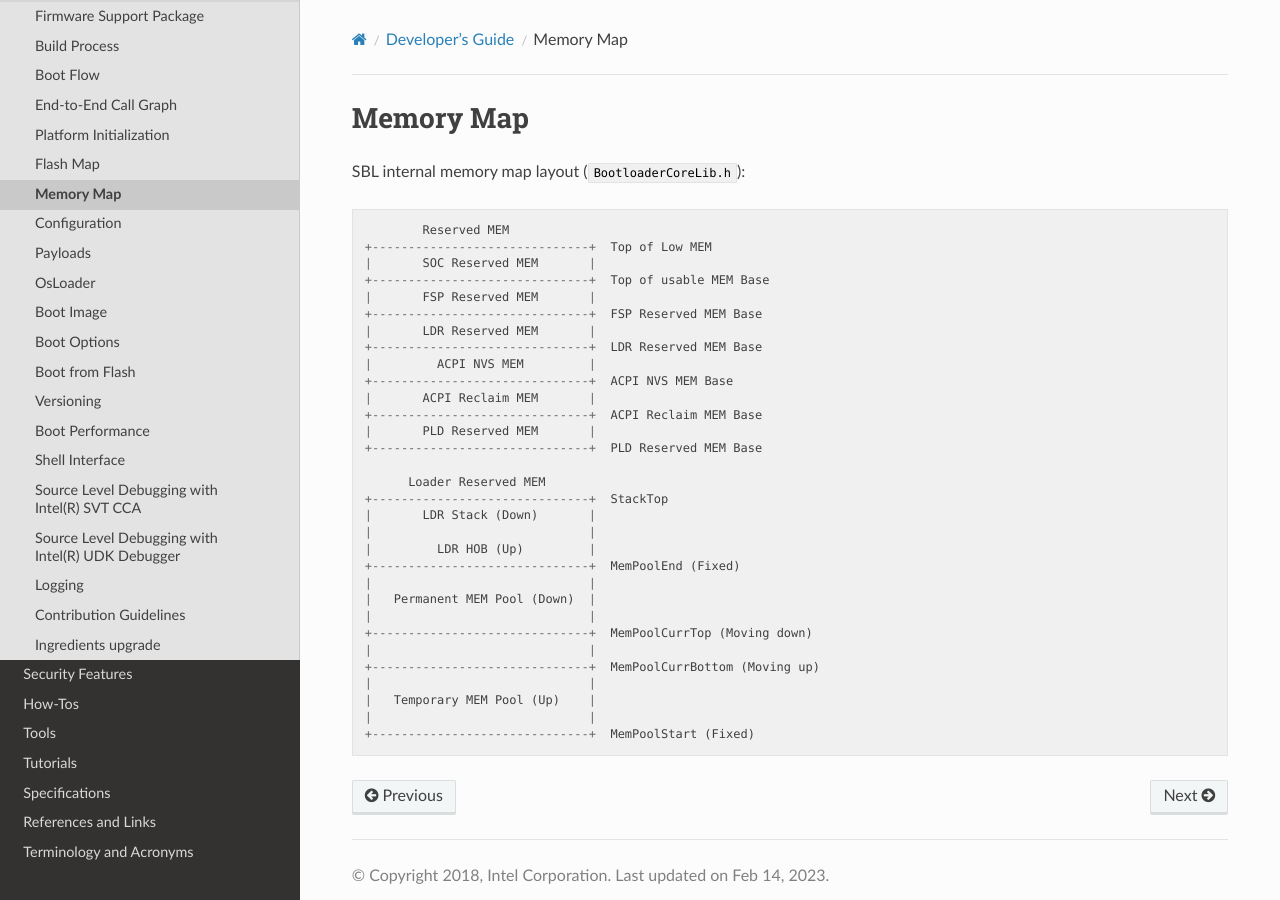
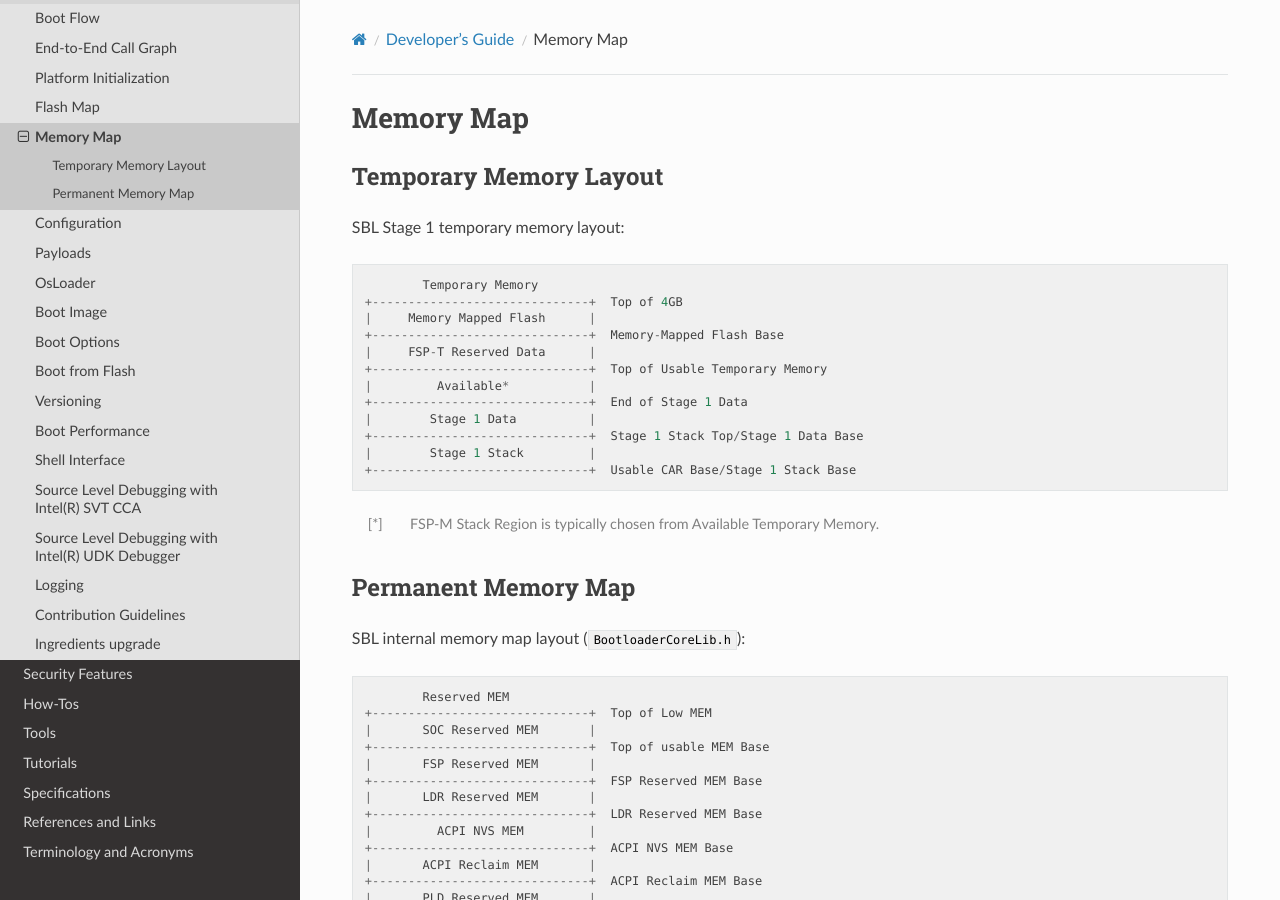
Before and after one commit to slimbootloader/documentation, a Sphinx documentation site: the page built from source/developer-guides/memory-map.rst, in a window 1280 px wide and 900 px high. Built offline with Sphinx 7.4.7 and the Read the Docs theme 2.0.0, drawn with Linux system fonts in a browser that asks for light colours.

Commit message:
Added Stage 1 Temp Ram memory map. (#161)
* Added Stage 1 Temp Ram memory map.

Added a table showing the temporary memory map during Stage 1 execution.

Signed-off-by: Bejean Mosher <bejean.mosher@intel.com>

* Correct Top of Low Mem to Top of 4GB.

Signed-off-by: Bejean Mosher <bejean.mosher@intel.com>

---------

Signed-off-by: Bejean Mosher <bejean.mosher@intel.com>

```diff
--- a/source/developer-guides/memory-map.rst
+++ b/source/developer-guides/memory-map.rst
@@ -1,5 +1,28 @@
 Memory Map
 ------------
+
+Temporary Memory Layout
+^^^^^^^^^^^^^^^^^^^^^^^
+
+|SPN| Stage 1 temporary memory layout::
+
+          Temporary Memory
+  +------------------------------+  Top of 4GB
+  |     Memory Mapped Flash      |
+  +------------------------------+  Memory-Mapped Flash Base
+  |     FSP-T Reserved Data      |
+  +------------------------------+  Top of Usable Temporary Memory
+  |         Available*           |
+  +------------------------------+  End of Stage 1 Data
+  |        Stage 1 Data          |
+  +------------------------------+  Stage 1 Stack Top/Stage 1 Data Base
+  |        Stage 1 Stack         |
+  +------------------------------+  Usable CAR Base/Stage 1 Stack Base
+
+.. [*] FSP-M Stack Region is typically chosen from Available Temporary Memory.
+
+Permanent Memory Map
+^^^^^^^^^^^^^^^^^^^^
 
 |SPN| internal memory map layout (``BootloaderCoreLib.h``)::
 
```
